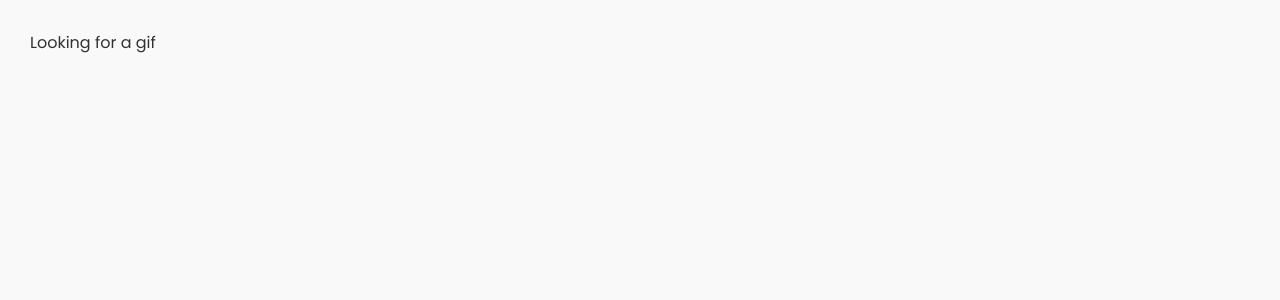
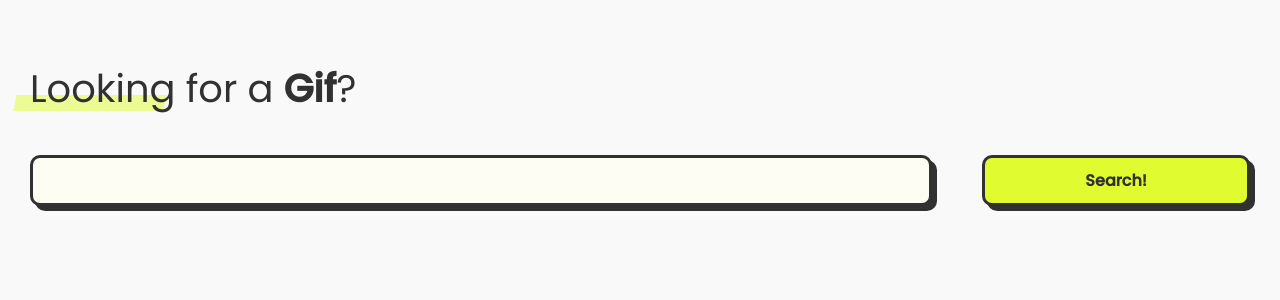
Before and after one commit to MariamLliso/looking-for-a-gif, a React (Vite) app: page / in a window 1280 px wide. Shown: the top 300 px of the page. Built offline with nearby package versions, Linux system fonts and the light colour scheme.

Commit message:
Created Form. Added Form to App with a header

```diff
--- a/src/App.tsx
+++ b/src/App.tsx
@@ -1,5 +1,13 @@
-function App() {
-  return <p>Looking for a gif</p>;
-}
+import AppStyle from "./AppStyle";
+import Form from "./components/Form/Form";
+
+const App = (): JSX.Element => (
+  <AppStyle>
+    <h1 className="header">
+      Looking for a <strong>Gif</strong>?
+    </h1>
+    <Form />
+  </AppStyle>
+);
 
 export default App;
--- /dev/null
+++ b/src/AppStyle.ts
@@ -0,0 +1,32 @@
+import styled from "styled-components";
+
+const AppStyle = styled.div`
+  margin: 0 auto;
+  max-width: 1280px;
+
+  .header {
+    position: relative;
+
+    padding: 30px 0 8px;
+    margin-bottom: 30px;
+
+    font-weight: 400;
+    font-size: 2.4em;
+  }
+
+  .header::before {
+    content: "";
+
+    position: absolute;
+    left: 60px;
+    bottom: 14px;
+    width: 150px;
+    height: 16px;
+    transform: skew(-12deg) translateX(-50%);
+    z-index: -1;
+
+    background: rgba(219, 253, 0, 0.5);
+  }
+`;
+
+export default AppStyle;
--- /dev/null
+++ b/src/components/Form/Form.tsx
@@ -0,0 +1,32 @@
+import { SyntheticEvent, useState } from "react";
+import { inputText } from "../../interfaces/searchInterface";
+import FormStyle from "./FormStyle";
+
+const Form = (): JSX.Element => {
+  const initialData: inputText = "";
+  const [formData, setFormData] = useState<inputText>(initialData);
+
+  const onChangeData = (event: SyntheticEvent) => {
+    event.preventDefault();
+
+    setFormData((event.target as HTMLInputElement).value);
+  };
+
+  return (
+    <FormStyle>
+      <form className="search-form">
+        <input
+          type="text"
+          value={formData}
+          onChange={onChangeData}
+          className="search-input"
+        />
+        <button type="submit" className="search-button">
+          Search!
+        </button>
+      </form>
+    </FormStyle>
+  );
+};
+
+export default Form;
--- /dev/null
+++ b/src/components/Form/FormStyle.ts
@@ -0,0 +1,68 @@
+import styled from "styled-components";
+
+const FormStyle = styled.div`
+  .search-form {
+    display: flex;
+
+    @media only screen and (max-width: 600px) {
+      flex-direction: column;
+    }
+
+    @media only screen and (min-width: 600px) {
+      flex-direction: row;
+    }
+  }
+
+  .search-input {
+    @media only screen and (max-width: 600px) {
+      box-sizing: border-box;
+      width: 100%;
+      margin-bottom: 20px;
+    }
+
+    @media only screen and (min-width: 600px) {
+      margin-right: 50px;
+      width: 100%;
+    }
+
+    padding: 10px;
+
+    background-color: #fffff4;
+    border: 3px solid #000000;
+    border-radius: 10px;
+    box-shadow: 5px 5px #000000;
+
+    font-family: inherit;
+    font-weight: bold;
+    font-size: 1em;
+
+    &:focus-visible,
+    &:focus,
+    &:hover {
+      outline: none;
+      box-shadow: 5px 5px #dbfd00;
+    }
+  }
+
+  .search-button {
+    @media only screen and (max-width: 600px) {
+      width: 100%;
+      padding: 10px;
+    }
+
+    @media only screen and (min-width: 600px) {
+      padding: 10px 100px;
+    }
+
+    background-color: #dbfd00;
+    border: 3px solid #000000;
+    border-radius: 10px;
+    box-shadow: 5px 5px #000000;
+
+    font-family: inherit;
+    font-weight: bold;
+    font-size: 1em;
+  }
+`;
+
+export default FormStyle;
--- /dev/null
+++ b/src/interfaces/searchInterface.ts
@@ -0,0 +1 @@
+export type inputText = string;
```
